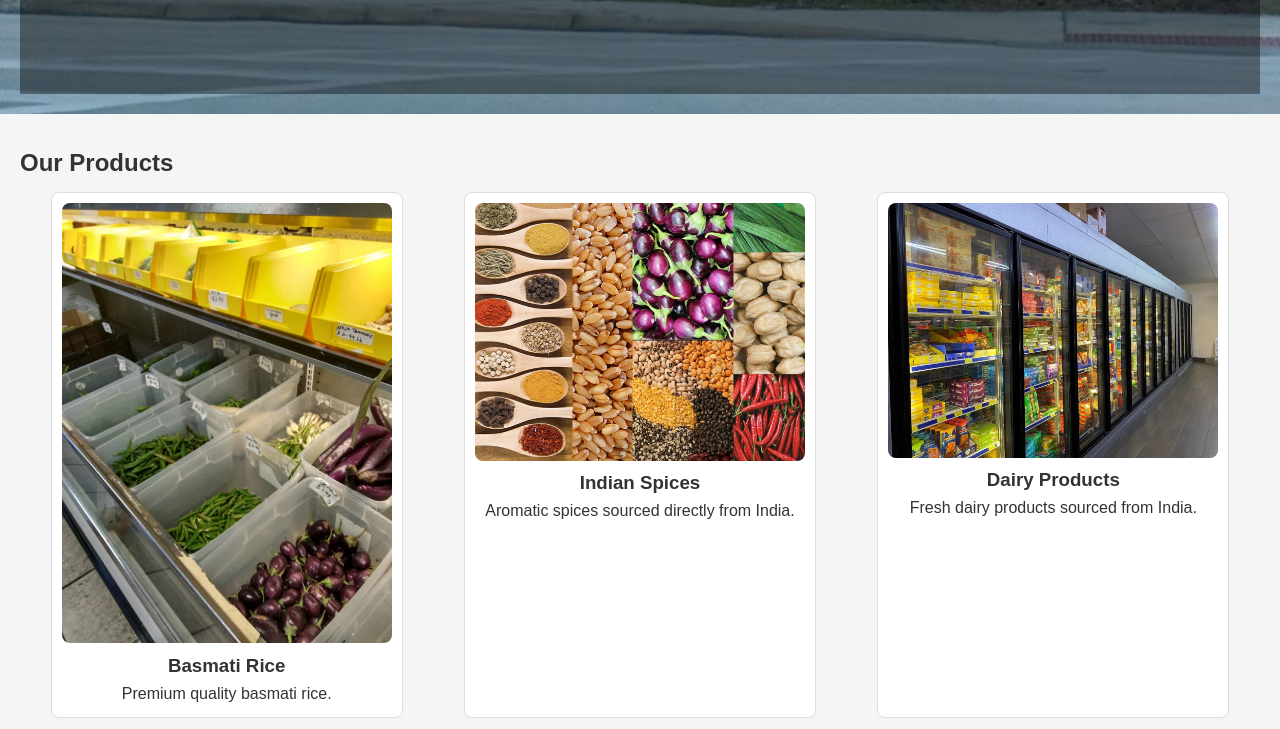
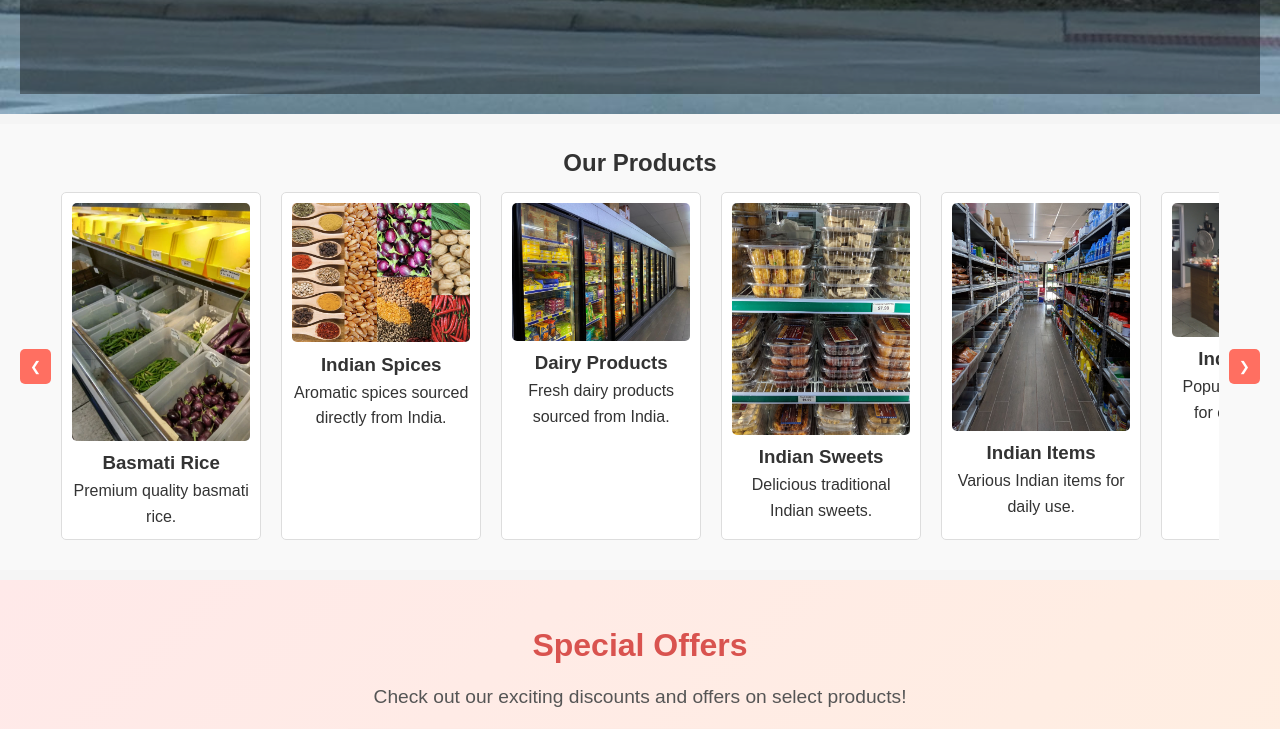
Before and after one commit to MotipalliTharun/bestindia, a plain HTML site: page index.html in a window 1280 px wide. Shown: the part 700-1429 px from the top of the page. Drawn offline with Linux system fonts and the light colour scheme.

Commit message:
third commit7

```diff
--- a/index.html
+++ b/index.html
@@ -36,9 +36,11 @@
 
 
     <!-- Products Section with Scrollable View and Transition Effects -->
-    <section id="products">
-        <h2>Our Products</h2>
-        <div class="product-container">
+<section id="products">
+    <h2>Our Products</h2>
+    <div class="product-container">
+        <button class="scroll-button left" aria-label="Scroll Left">&#10094;</button>
+        <div class="product-scroll-container">
             <div class="product">
                 <img src="images/grocery.jpg" alt="grocery">
                 <h3>Basmati Rice</h3>
@@ -70,7 +72,10 @@
                 <p>Popular Indian snacks for every occasion.</p>
             </div>
         </div>
-    </section>
+        <button class="scroll-button right" aria-label="Scroll Right">&#10095;</button>
+    </div>
+</section>
+
     <!-- Offers Section -->
     <section id="offers">
         <div class="offers-container">
--- a/styles.css
+++ b/styles.css
@@ -109,26 +109,89 @@ section {
     margin: 10px 0;
 }
 
-#products .product-container {
+#product-container {
     display: flex;
     justify-content: space-around;
     flex-wrap: wrap;
 }
 
+#products {
+    padding: 20px;
+    background-color: #f9f9f9; /* Light background color */
+    text-align: center; /* Center the text */
+}
+
+.product-container {
+    display: flex;
+    align-items: center; /* Center align vertically */
+    position: relative; /* Positioning for the buttons */
+}
+
+.product-scroll-container {
+    display: flex; /* Use flexbox for horizontal layout */
+    overflow-x: auto; /* Enable horizontal scrolling */
+    scroll-behavior: smooth; /* Smooth scrolling effect */
+    padding: 10px 0; /* Top and bottom padding */
+    gap: 20px; /* Space between products */
+    width: 100%; /* Full width for scroll container */
+}
+
 .product {
-    background-color: #fff;
-    border: 1px solid #ddd;
-    border-radius: 8px;
-    width: calc(30% - 20px);
-    margin: 10px;
-    text-align: center;
-    padding: 10px;
+    min-width: 200px; /* Set a minimum width for each product */
+    background-color: #fff; /* White background for products */
+    border: 1px solid #ddd; /* Light border around products */
+    border-radius: 5px; /* Rounded corners */
+    padding: 10px; /* Inner padding */
+    text-align: center; /* Center the text inside products */
+    transition: transform 0.3s; /* Smooth hover effect */
 }
 
 .product img {
-    max-width: 100%;
-    border-radius: 8px;
+    width: 100%; /* Full width for images */
+    height: auto; /* Maintain aspect ratio */
+    border-radius: 5px; /* Rounded corners for images */
 }
+
+.product:hover {
+    transform: scale(1.05); /* Scale up on hover */
+}
+
+.scroll-button {
+    background-color: #ff6f61; /* Same as header color */
+    color: white;
+    border: none;
+    border-radius: 5px;
+    padding: 10px;
+    cursor: pointer;
+    z-index: 1; /* Bring buttons above the scroll container */
+}
+
+.scroll-button:focus {
+    outline: none; /* Remove default outline on focus */
+}
+
+.scroll-button.left {
+    margin-right: 10px; /* Space between left button and container */
+}
+
+.scroll-button.right {
+    margin-left: 10px; /* Space between right button and container */
+}
+
+.scroll-button:hover {
+    background-color: #e65c50; /* Darker shade on hover */
+}
+
+/* Hide scrollbar in Webkit browsers */
+.product-scroll-container::-webkit-scrollbar {
+    display: none; /* Hide scrollbar */
+}
+
+/* Hide scrollbar in Firefox */
+.product-scroll-container {
+    scrollbar-width: none; /* Hide scrollbar */
+}
+
 
 /* About Section */
 .about-section {
@@ -171,7 +234,7 @@ section {
 
 /* Contact Section */
 form {
-    display: flex;
+    display: productsflex;
     flex-direction: column;
     gap: 10px;
 }
```
